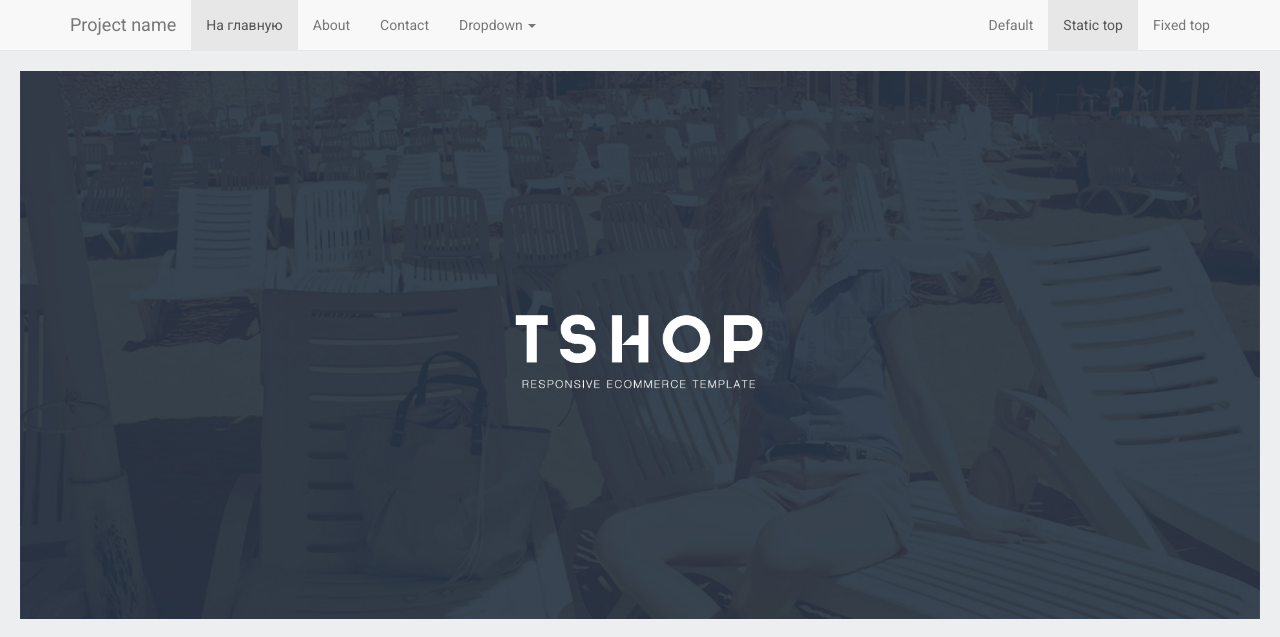
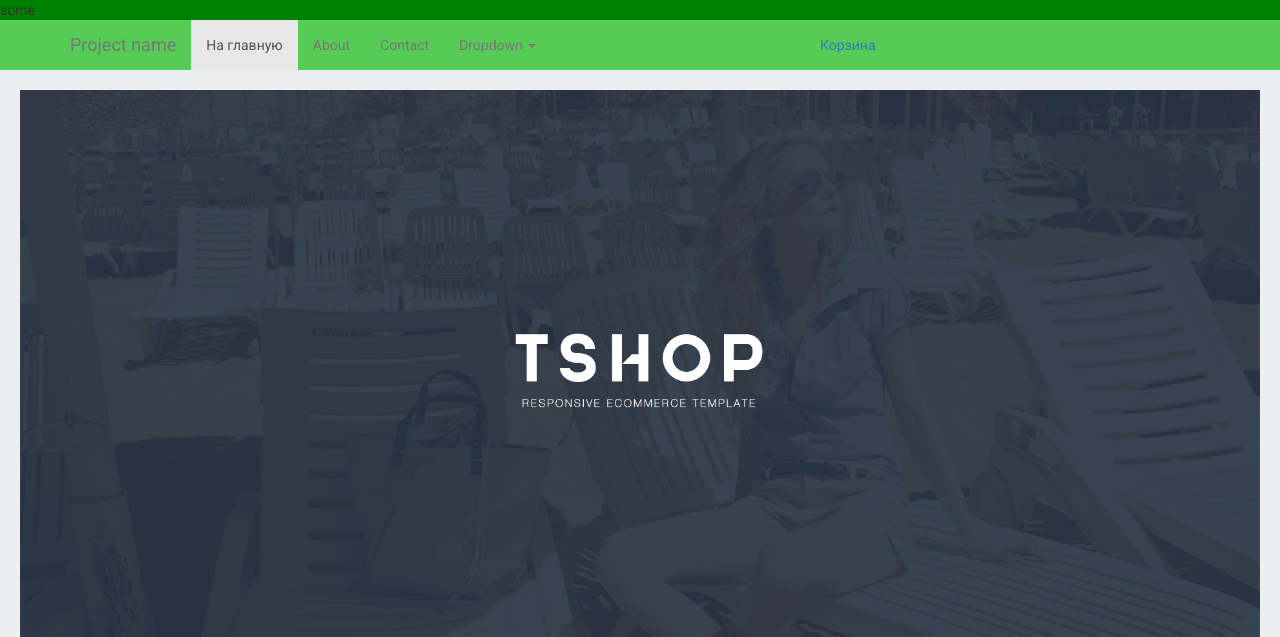
Before and after one commit to snejynka/shop, a Django app: page / in a window 1280 px wide. Shown: the top 637 px of the page. Run offline with Django 3.2, Linux system fonts and the light colour scheme; data that the repository does not hold is empty; some libraries are stand-ins or nearby versions.

Commit message:
Jquery-part1.1

```diff
--- a/static/static_dev/css/style.css
+++ b/static/static_dev/css/style.css
@@ -72,6 +72,31 @@ html, body{
     margin-bottom: 5px;
 }
 
-.form-inline{
-    display: inline-block;
+.navbar-top{
+    min-height: 10px;
+    height: 20px;
+    background-color: green;
+    border: none;
+    border-radius: 0;
 }
+
+.navbar-main{
+    background-color: #56cc57;
+    border: none;
+    border-radius: 0;
+}
+
+.basket-container{
+    position: relative;
+    width: 400px;
+    padding: 15px 10px;
+}
+
+.basket-items{
+    position: absolute;
+    top: 50px;
+    width: 100%;
+    background-color: #55e093;
+    z-index: 10;
+    padding: 10px;
+}
--- a/static/static_dev/js/scripts.js
+++ b/static/static_dev/js/scripts.js
@@ -6,7 +6,25 @@ $(document).ready(function(){
         console.log('123');
         var nmb = $('#number').val();
         console.log(nmb);
+        var submit_btn = $('#submit_btn');
+        var product_id = submit_btn.data("product_id");
+        var product_name = submit_btn.data("name");
+        var price = submit_btn.data("price") // data-атрибуты добавляем в product.html
+        console.log(product_id);
+        console.log(name);
+    })
 
+    $('.basket-container').on('click', function(e){
+    	e.preventDefault();
+    	$('.basket-items').removeClass('hidden');
+    })
+
+    $('.basket-container').mouseover(function(){
+    	$('.basket-items').removeClass('hidden');
+    })
+
+    $('.basket-container').mouseout(function(){
+    	$('.basket-items').addClass('hidden');
     })
 
 });
--- a/templates/navbar.html
+++ b/templates/navbar.html
@@ -1,5 +1,8 @@
 <!-- Static navbar -->
-    <nav class="navbar navbar-default navbar-static-top">
+    <nav class="navbar navbar-default navbar-top">
+       some
+    </nav>
+    <nav class="navbar navbar-default navbar-main">
       <div class="container">
         <div class="navbar-header">
           <button type="button" class="navbar-toggle collapsed" data-toggle="collapse" data-target="#navbar" aria-expanded="false" aria-controls="navbar">
@@ -29,10 +32,19 @@
             </li>
           </ul>
           <ul class="nav navbar-nav navbar-right">
-            <li><a href="../navbar/">Default</a></li>
-            <li class="active"><a href="./">Static top <span class="sr-only">(current)</span></a></li>
-            <li><a href="../navbar-fixed-top/">Fixed top</a></li>
+            <li>
+              <div class="basket-container">
+                <a href="">Корзина</a>
+                <div class="basket-items hidden">
+                  <ul class="">
+                    <li>bask</li>
+                    <li>bask</li>
+                  </ul>
+                </div>
+              </div>
+            </li>
           </ul>
+
         </div><!--/.nav-collapse -->
       </div>
     </nav>
```
Also changed, not shown: templates/products/product.html (+15 -8 lines).
